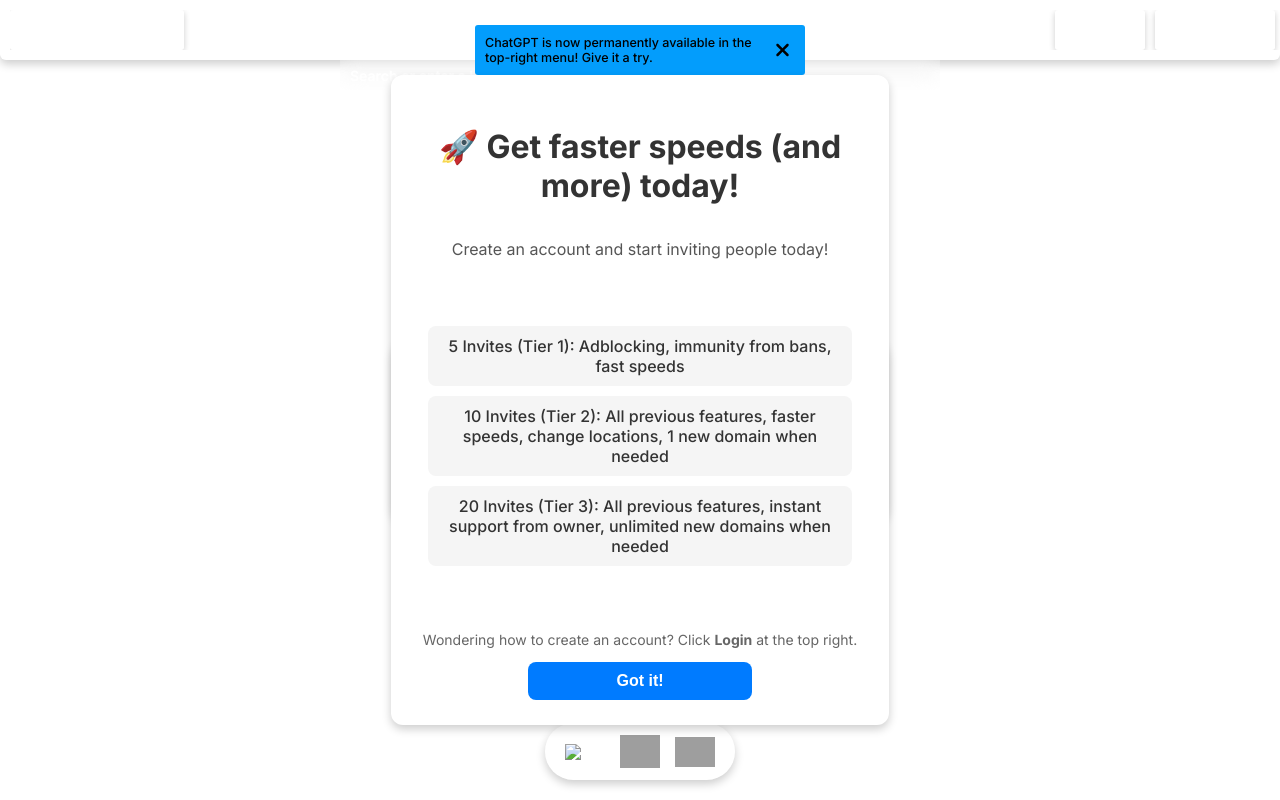
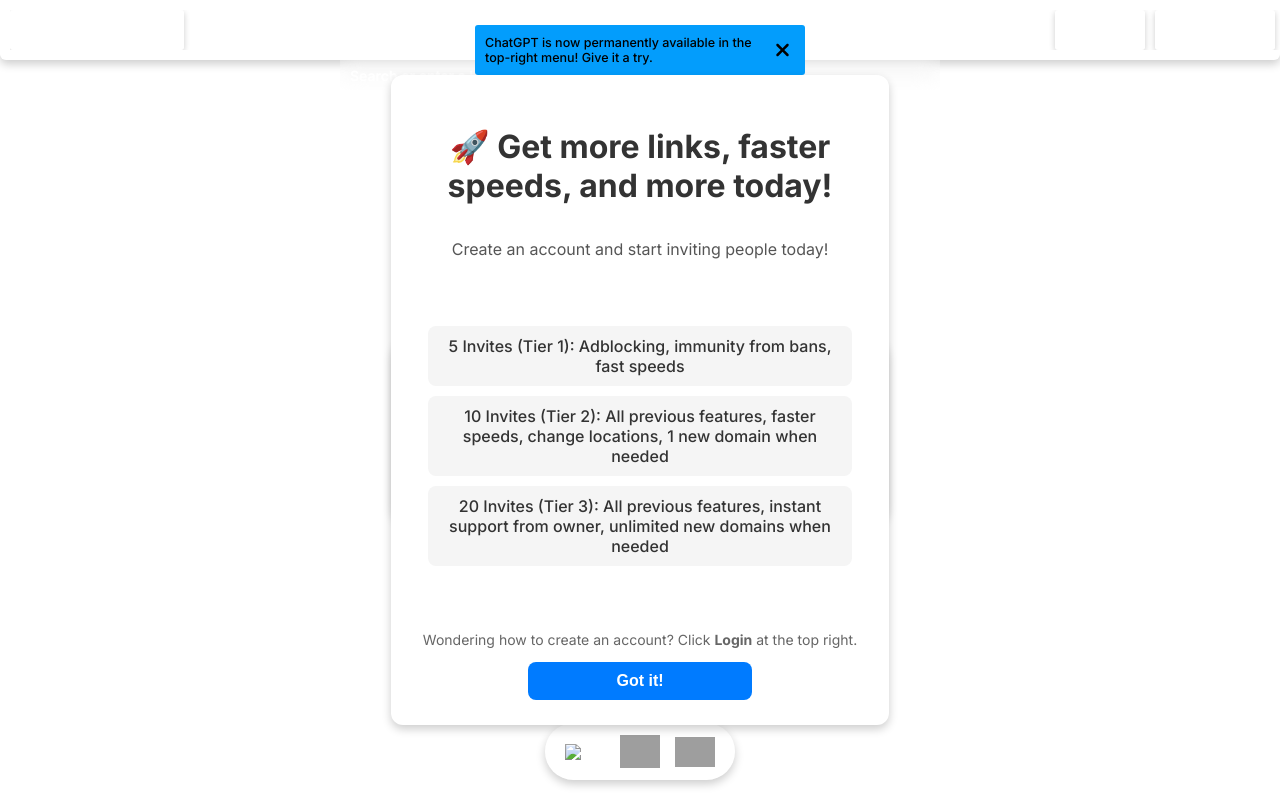
Before and after one commit to sigmacllanhawk/Helium, a website: page static/index.html in a window 1280 px wide. Drawn offline with Linux system fonts and the light colour scheme; no server answers; files whose address does not match are found by name.

Commit message:
Update index.html

```diff
--- a/static/index.html
+++ b/static/index.html
@@ -75,7 +75,7 @@
     </div>
   </div>
   <div id="onLoadPopup">
-    <h2 class="popup-title">🚀 Get faster speeds (and more) today!</h2>
+    <h2 class="popup-title">🚀 Get more links, faster speeds, and more today!</h2>
     <p class="popup-description">Create an account and start inviting people today!</p>
 
     <div class="popup-features">
```
